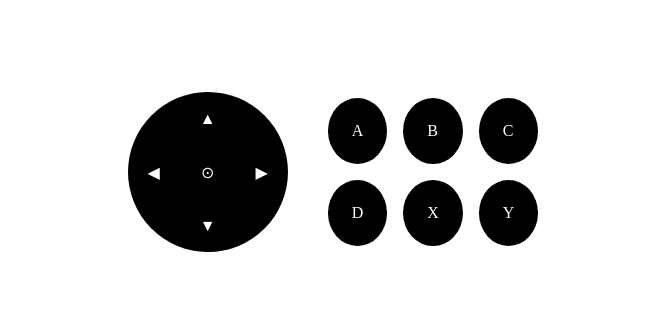
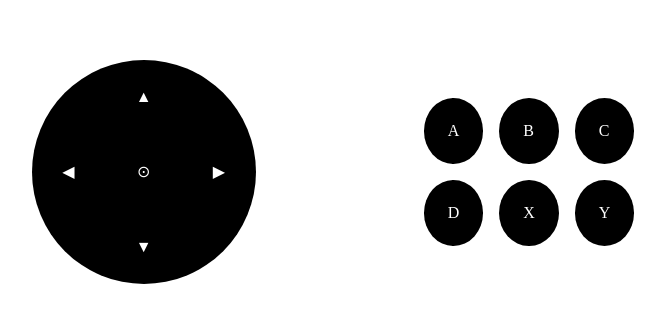
Before and after one commit to zenineasa/Joycast, a website: page view/index.html in a window 1280 px wide. Shown: the part 236-558 px from the top of the page, without its empty margins (311-976 px from the left). Drawn offline with Linux system fonts and the light colour scheme.

Commit message:
Increasing button sizes; improving button touch area sizes

```diff
--- a/view/index.html
+++ b/view/index.html
@@ -8,15 +8,33 @@
 </head>
 <body>
     <div class="direction">
-        <div class="button" id="NW">&nbsp;</div>
-        <div class="button" id="N">&#9650;</div>
-        <div class="button" id="NE">&nbsp;</div>
-        <div class="button" id="W">&#9664;</div>
-        <div class="button" id="C">&#8857;</div>
-        <div class="button" id="E">&#9654;</div>
-        <div class="button" id="SW">&nbsp;</div>
-        <div class="button" id="S">&#9660;</div>
-        <div class="button" id="SE">&nbsp;</div>
+        <div class="buttonContainer">
+            <span class="button" id="NW">&nbsp;</span>
+        </div>
+        <div class="buttonContainer">
+            <span class="button" id="N">&#9650;</span>
+        </div>
+        <div class="buttonContainer">
+            <span class="button" id="NE">&nbsp;</span>
+        </div>
+        <div class="buttonContainer">
+            <span class="button" id="W">&#9664;</span>
+        </div>
+        <div class="buttonContainer">
+            <span class="button" id=" ">&#8857;</span>
+        </div>
+        <div class="buttonContainer">
+            <span class="button" id="E">&#9654;</span>
+        </div>
+        <div class="buttonContainer">
+            <span class="button" id="SW">&nbsp;</span>
+        </div>
+        <div class="buttonContainer">
+            <span class="button" id="S">&#9660;</span>
+        </div>
+        <div class="buttonContainer">
+            <span class="button" id="SE">&nbsp;</span>
+        </div>
     </div>
 
     <div class="action">
--- a/view/script.js
+++ b/view/script.js
@@ -23,6 +23,9 @@ function processKeyEvent(touchID, buttonID, startMoveOrEnd) {
 
 // Function to send joystick key press events to the backend
 function sendKeyEvent(buttonID, startOrEnd) {
+    if (buttonID === ' ') {
+        return;
+    }
     const data = {
         buttonID: buttonID,
         startOrEnd: startOrEnd
--- a/view/styles.css
+++ b/view/styles.css
@@ -24,17 +24,24 @@ body {
 
 .direction {
     background-color: #000;
-    width: 10em;
-    height: 10em;
+    width: 14em;
+    height: 14em;
     border-radius: 50%;
     align-items: center;
     display: grid;
     grid-template-columns: auto auto auto;
-    margin-right: 1em;
+    margin-right: 5em;
+}
+.direction .buttonContainer {
+    color: #fff;
+    display: table;
+    height: 100%;
+    width: 100%;
+    text-align: center;
 }
 .direction .button {
-    color: #fff;
-    text-align: center;
+    display: table-cell;
+    vertical-align: middle;
 }
 .direction .active{
     color: #00faff;
@@ -44,14 +51,14 @@ body {
     align-items: center;
     display: grid;
     grid-template-columns: auto auto auto;
-    margin-left: 1em;
+    margin-left: 5em;
 }
 .action .button {
     background-color: #000;
     border-radius: 50%;
     color: #fff;
     padding: 1.5em;
-    margin: 0.5em
+    margin: 0.5em;
 }
 .action .active{
     color: #00faff;
```
